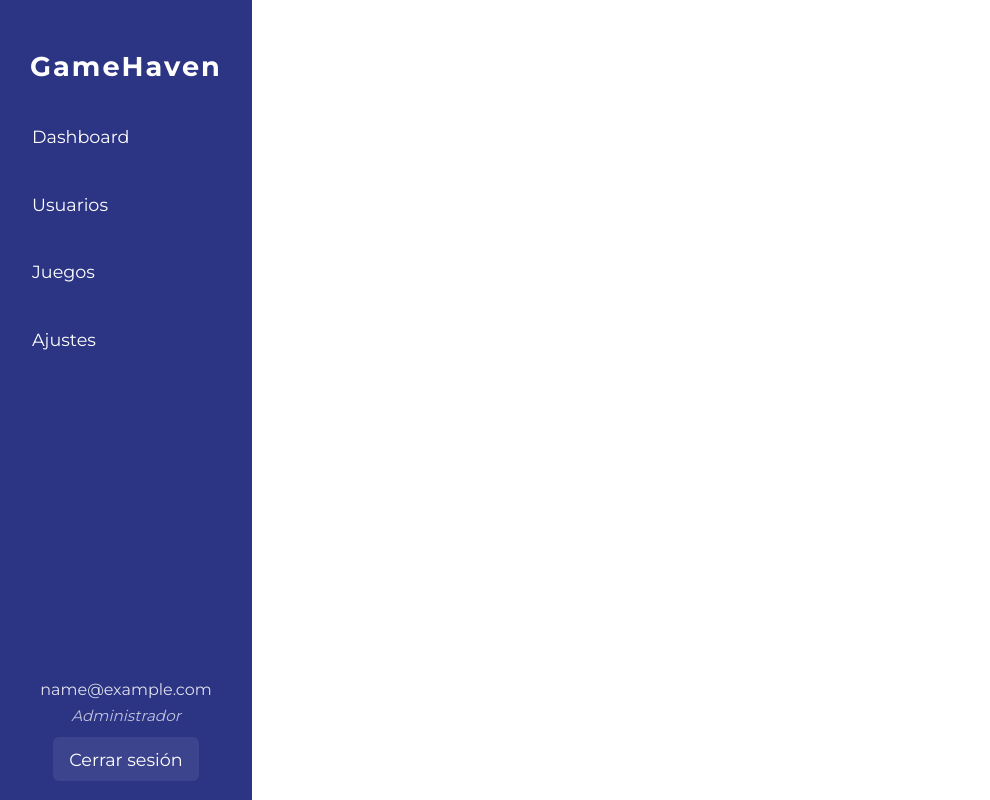
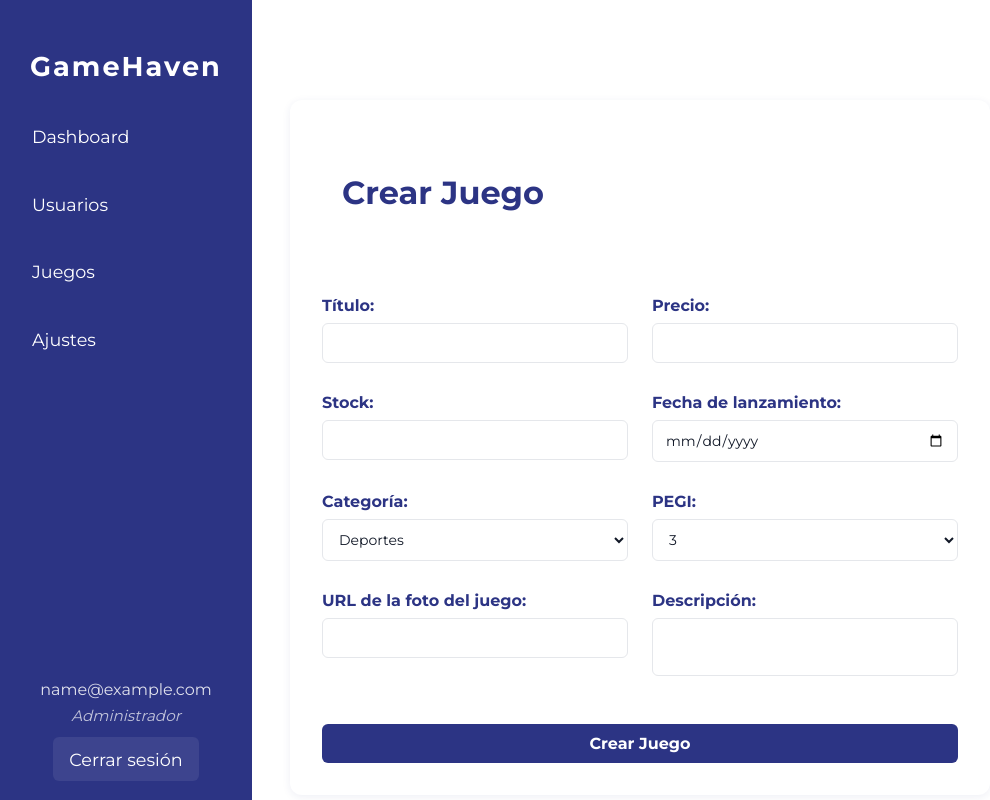
Before and after one commit to erreyesjoel/GameHaven, a Django app: page /juegos/crear-juego/ in a window 1280 px wide. Shown: the whole page, without its empty margins (0-990 px from the left). Run offline with Django 5.2, Linux system fonts and the light colour scheme; a user stored in the database is signed in; tables that the repository leaves empty hold one stand-in row (values such as "Sample post").

Commit message:
crear juego ya funciona con el backend

```diff
--- a/backend/backend_django/backend/templates/admin/crearJuego.html
+++ b/backend/backend_django/backend/templates/admin/crearJuego.html
@@ -1,3 +1,63 @@
 {% include 'components/header/header.html' %}
 {% load static %}
 <link rel="stylesheet" href="{% static 'css/main.css' %}">
+
+<div class="container-formulario">
+  <form class="juego-formulario" method="POST" action="">
+    {% csrf_token %}
+    <div class="juego-formulario-header">
+      <h1>Crear Juego</h1>
+    </div>
+    <div class="form-row">
+      <div class="form-group">
+        <label for="titulo">Título:</label>
+        <input type="text" id="titulo" name="titulo" required>
+      </div>
+      <div class="form-group">
+        <label for="precio">Precio:</label>
+        <input type="number" id="precio" name="precio" required>
+      </div>
+    </div>
+    <div class="form-row">
+      <div class="form-group">
+        <label for="stock">Stock:</label>
+        <input type="number" id="stock" name="stock" required>
+      </div>
+      <div class="form-group">
+        <label for="fecha_lanzamiento">Fecha de lanzamiento:</label>
+        <input type="date" id="fecha_lanzamiento" name="fecha_lanzamiento" required>
+      </div>
+    </div>
+    <div class="form-row">
+      <div class="form-group">
+        <label for="categoria">Categoría:</label>
+        <select id="categoria" name="categoria" required>
+          {% for categoria in categorias %}
+            <option value="{{ categoria.id }}">{{ categoria.get_nombre_categoria_display }}</option>
+          {% endfor %}
+        </select>
+      </div>
+      <div class="form-group">
+        <label for="pegi">PEGI:</label>
+        <select id="pegi" name="pegi" required>
+          <option value="3">3</option>
+          <option value="7">7</option>
+          <option value="12">12</option>
+          <option value="16">16</option>
+          <option value="18">18</option>
+        </select>
+      </div>
+    </div>
+    <div class="form-row">
+      <div class="form-group">
+        <label for="foto_juego_url">URL de la foto del juego:</label>
+        <input type="url" id="foto_juego_url" name="foto_juego_url">
+      </div>
+      <div class="form-group">
+        <label for="descripcion">Descripción:</label>
+        <textarea id="descripcion" name="descripcion" required></textarea>
+      </div>
+    </div>
+    <button type="submit" class="btn-enviar-formulario">Crear Juego</button>
+  </form>
+</div>
```
